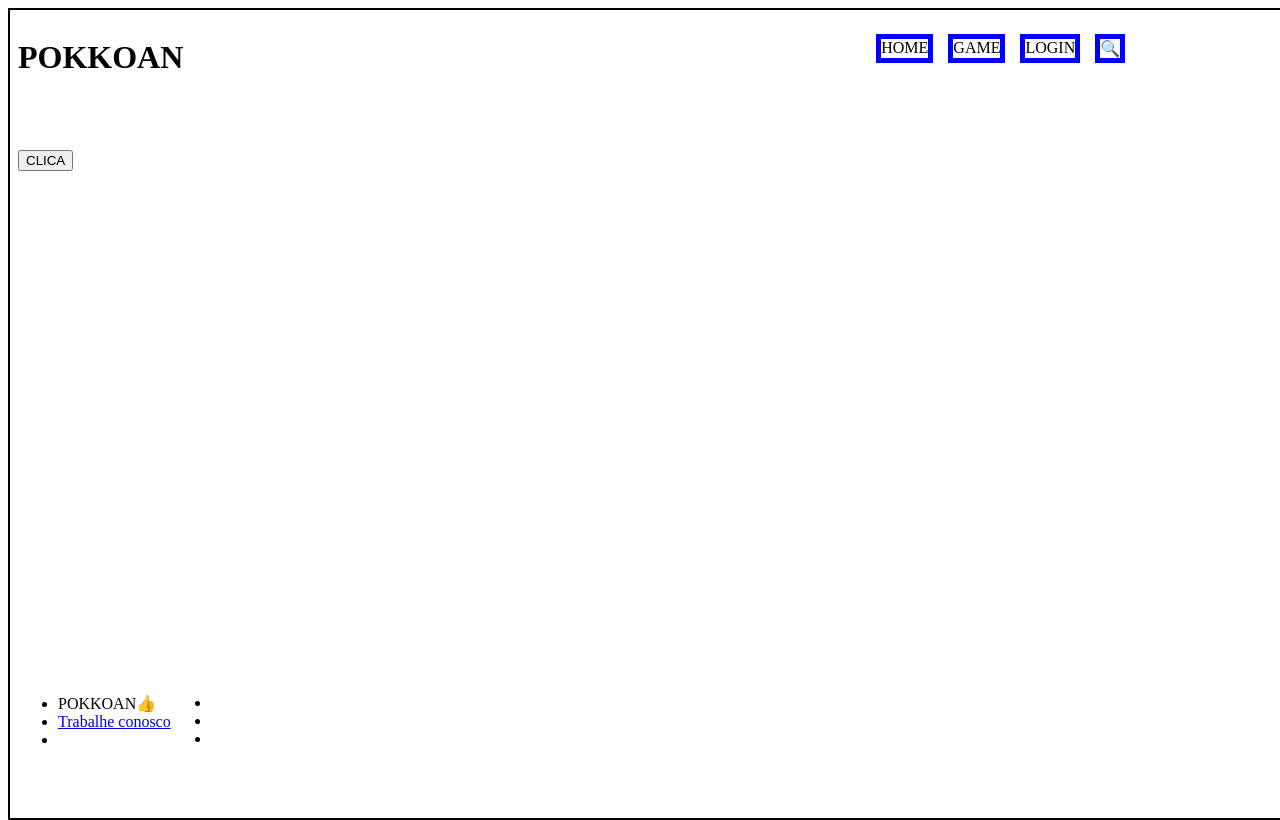
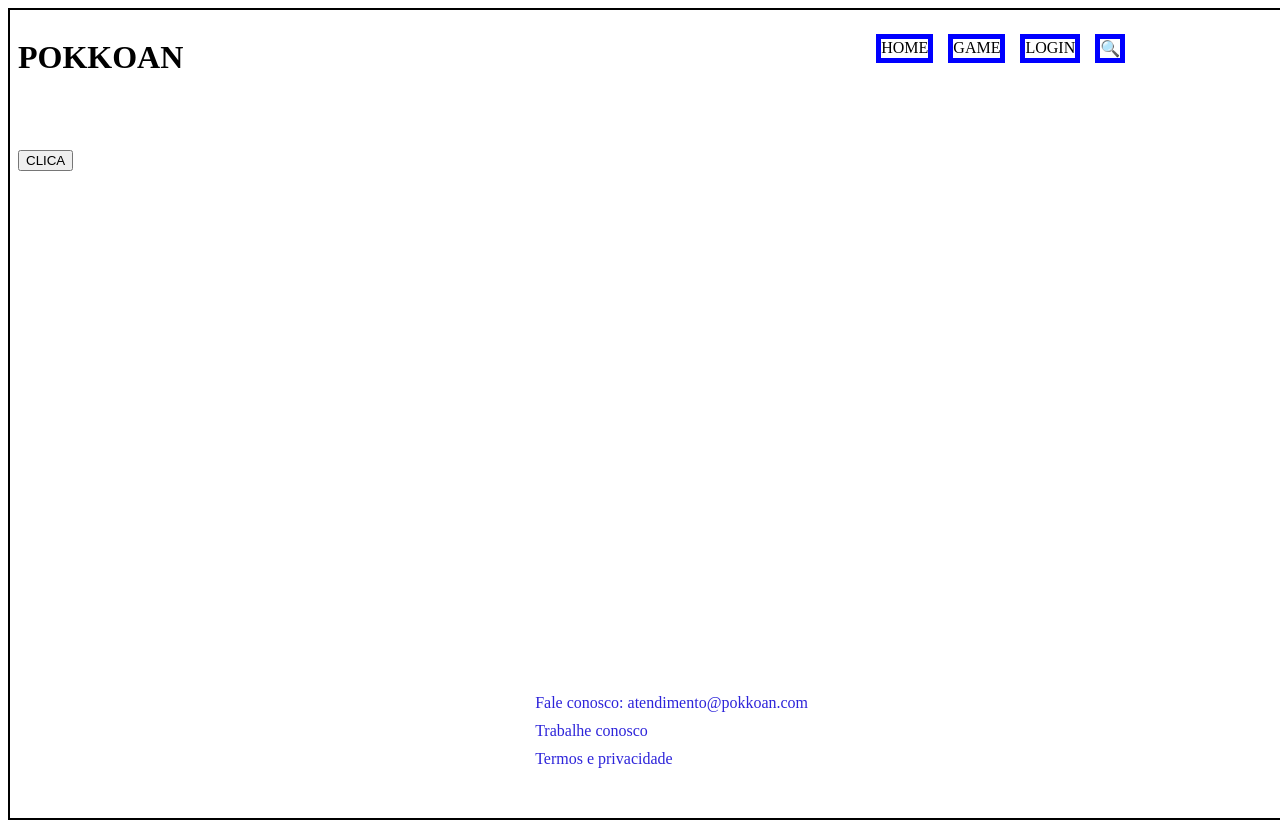
Before and after one commit to KKoan27/POKKOAN, a plain HTML site: page index.html in a window 1280 px wide. Drawn offline with Linux system fonts and the light colour scheme.

Commit message:
alterações 15/4 pt2

```diff
--- a/index.html
+++ b/index.html
@@ -42,14 +42,9 @@
 
     <footer>
             <ul>
-                <li> POKKOAN👍</li>
+                <li> Fale conosco: atendimento@pokkoan.com</li>
                 <li><a target="_blank" href="https://encrypted-tbn0.gstatic.com/images?q=tbn:ANd9GcSXDz3x899938jhZcLU2_-K72Mipe2Oky1ZUg&s">Trabalhe conosco</a></li>
-                <li></li>
-            </ul>
-            <ul>
-                <li></li>
-                <li></li>
-                <li></li>
+                <li> Termos e privacidade</li>
             </ul>
 
 
--- a/style.css
+++ b/style.css
@@ -50,4 +50,21 @@ main{
 footer{
     flex: 1;
     display: flex;
+    justify-content: space-around;
+    color:rgb(45, 36, 218)
+
 }
+footer ul{
+    list-style-type: none;
+
+}
+
+footer ul li{
+    margin: 0 0 10px 0;
+    text-decoration: none;
+}
+
+a{
+    text-decoration: none;
+    color:rgb(45, 36, 218)
+}
```
